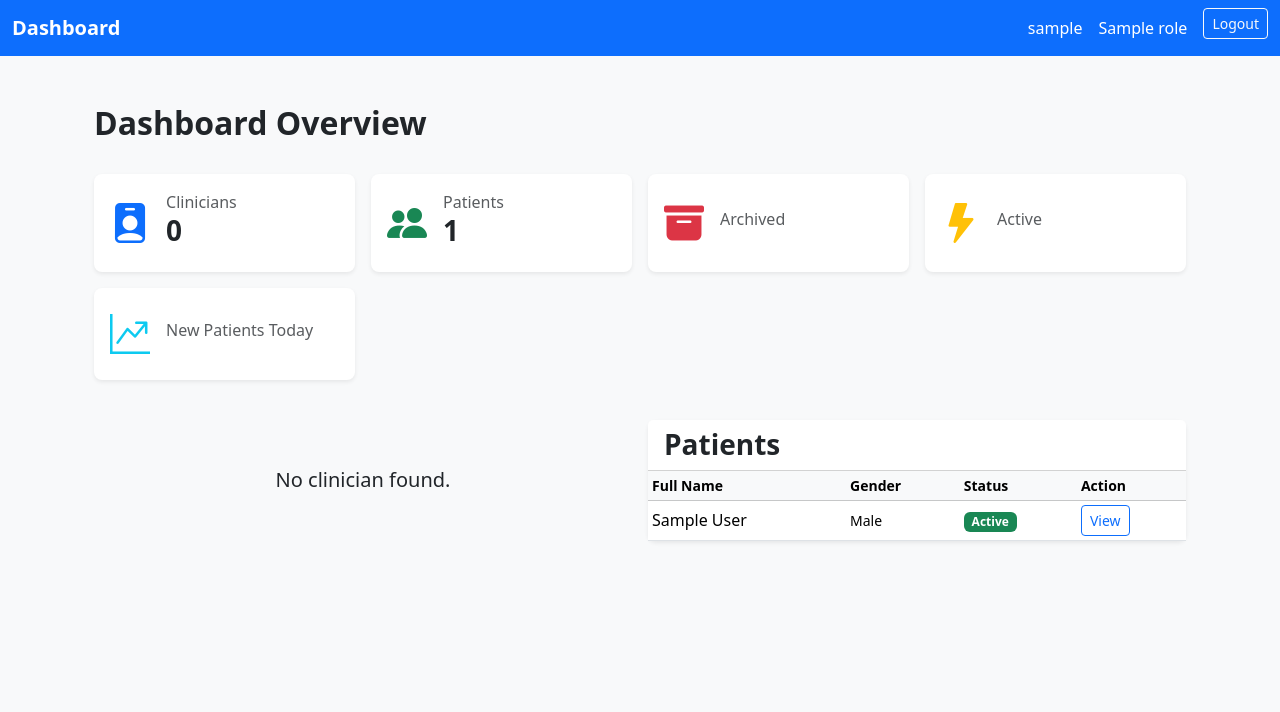
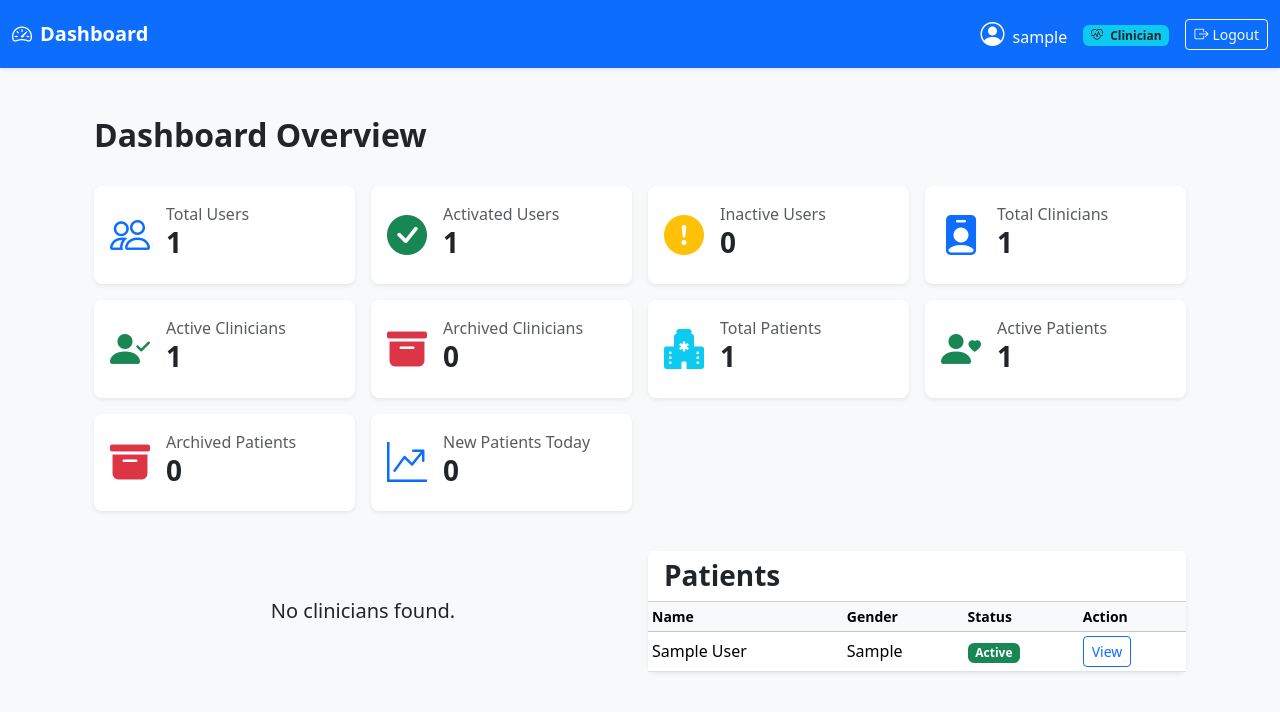
Before and after one commit to CS-LTU/com7033-assignment-julianaifionu, a Flask app: page /admin/dashboard in a window 1280 px wide. Shown: the top 712 px of the page. Run offline with Flask 3, Linux system fonts and the light colour scheme; the visitor is signed in with stand-in values (Sample User, id 1); tables that the repository leaves empty hold one stand-in row (values such as "Sample post").

Commit message:
Add templates for clinician viewing and editing and update dashboard views

```diff
--- a/templates/admin/dashboard.html
+++ b/templates/admin/dashboard.html
@@ -5,9 +5,46 @@ block content %}
 	<div class="d-flex justify-content-between align-items-center mb-4">
 		<h2 class="fw-bold">Dashboard Overview</h2>
 	</div>
-
 	<div class="row g-3 mb-4">
-		<!-- Total Clinicians -->
+		<div class="col-md-4 col-lg-3">
+			<div class="card shadow-sm border-0 h-100">
+				<div class="card-body d-flex align-items-center">
+					<div class="me-3 text-primary">
+						<i class="bi bi-people fs-1"></i>
+					</div>
+					<div>
+						<p class="text-muted mb-0">Total Users</p>
+						<h3 class="fw-bold">{{ user_stats.total }}</h3>
+					</div>
+				</div>
+			</div>
+		</div>
+		<div class="col-md-4 col-lg-3">
+			<div class="card shadow-sm border-0 h-100">
+				<div class="card-body d-flex align-items-center">
+					<div class="me-3 text-success">
+						<i class="bi bi-check-circle-fill fs-1"></i>
+					</div>
+					<div>
+						<p class="text-muted mb-0">Activated Users</p>
+						<h3 class="fw-bold">{{ user_stats.active }}</h3>
+					</div>
+				</div>
+			</div>
+		</div>
+		<div class="col-md-4 col-lg-3">
+			<div class="card shadow-sm border-0 h-100">
+				<div class="card-body d-flex align-items-center">
+					<div class="me-3 text-warning">
+						<i class="bi bi-exclamation-circle-fill fs-1"></i>
+					</div>
+					<div>
+						<p class="text-muted mb-0">Inactive Users</p>
+						<h3 class="fw-bold">{{ user_stats.inactive }}</h3>
+					</div>
+				</div>
+			</div>
+		</div>
 		<div class="col-md-4 col-lg-3">
 			<div class="card shadow-sm border-0 h-100">
 				<div class="card-body d-flex align-items-center">
@@ -15,29 +52,25 @@ block content %}
 						<i class="bi bi-person-badge-fill fs-1"></i>
 					</div>
 					<div>
-						<p class="text-muted mb-0">Clinicians</p>
-						<h3 class="fw-bold">{{ clinicians|length }}</h3>
+						<p class="text-muted mb-0">Total Clinicians</p>
+						<h3 class="fw-bold">{{ clinician_stats.total }}</h3>
 					</div>
 				</div>
 			</div>
 		</div>
-
-		<!-- Total Patients -->
 		<div class="col-md-4 col-lg-3">
 			<div class="card shadow-sm border-0 h-100">
 				<div class="card-body d-flex align-items-center">
 					<div class="me-3 text-success">
-						<i class="bi bi-people-fill fs-1"></i>
+						<i class="bi bi-person-check-fill fs-1"></i>
 					</div>
 					<div>
-						<p class="text-muted mb-0">Patients</p>
-						<h3 class="fw-bold">{{ patients|length }}</h3>
+						<p class="text-muted mb-0">Active Clinicians</p>
+						<h3 class="fw-bold">{{ clinician_stats.active }}</h3>
 					</div>
 				</div>
 			</div>
 		</div>
-
-		<!-- Total Archived Patients -->
 		<div class="col-md-4 col-lg-3">
 			<div class="card shadow-sm border-0 h-100">
 				<div class="card-body d-flex align-items-center">
@@ -45,38 +78,60 @@ block content %}
 						<i class="bi bi-archive-fill fs-1"></i>
 					</div>
 					<div>
-						<p class="text-muted mb-0">Archived</p>
-						<h3 class="fw-bold">{{ archived_patients }}</h3>
+						<p class="text-muted mb-0">Archived Clinicians</p>
+						<h3 class="fw-bold">{{ clinician_stats.archived }}</h3>
 					</div>
 				</div>
 			</div>
 		</div>
-
-		<!-- Total Active Patients -->
 		<div class="col-md-4 col-lg-3">
 			<div class="card shadow-sm border-0 h-100">
 				<div class="card-body d-flex align-items-center">
-					<div class="me-3 text-warning">
-						<i class="bi bi-lightning-fill fs-1"></i>
+					<div class="me-3 text-info">
+						<i class="bi bi-hospital-fill fs-1"></i>
 					</div>
 					<div>
-						<p class="text-muted mb-0">Active</p>
-						<h3 class="fw-bold">{{ active_patients }}</h3>
+						<p class="text-muted mb-0">Total Patients</p>
+						<h3 class="fw-bold">{{ patient_stats.total }}</h3>
 					</div>
 				</div>
 			</div>
 		</div>
-
-		<!-- New Patients Today -->
 		<div class="col-md-4 col-lg-3">
 			<div class="card shadow-sm border-0 h-100">
 				<div class="card-body d-flex align-items-center">
-					<div class="me-3 text-info">
+					<div class="me-3 text-success">
+						<i class="bi bi-person-heart fs-1"></i>
+					</div>
+					<div>
+						<p class="text-muted mb-0">Active Patients</p>
+						<h3 class="fw-bold">{{ patient_stats.active }}</h3>
+					</div>
+				</div>
+			</div>
+		</div>
+		<div class="col-md-4 col-lg-3">
+			<div class="card shadow-sm border-0 h-100">
+				<div class="card-body d-flex align-items-center">
+					<div class="me-3 text-danger">
+						<i class="bi bi-archive-fill fs-1"></i>
+					</div>
+					<div>
+						<p class="text-muted mb-0">Archived Patients</p>
+						<h3 class="fw-bold">{{ patient_stats.archived }}</h3>
+					</div>
+				</div>
+			</div>
+		</div>
+		<div class="col-md-4 col-lg-3">
+			<div class="card shadow-sm border-0 h-100">
+				<div class="card-body d-flex align-items-center">
+					<div class="me-3 text-primary">
 						<i class="bi bi-graph-up-arrow fs-1"></i>
 					</div>
 					<div>
 						<p class="text-muted mb-0">New Patients Today</p>
-						<h3 class="fw-bold">{{ new_patients_today }}</h3>
+						<h3 class="fw-bold">{{ patient_stats.new }}</h3>
 					</div>
 				</div>
 			</div>
@@ -86,40 +141,40 @@ block content %}
 		<div class="col-12 col-lg-6">
 			{% if clinicians %}
 			<div class="card shadow-sm border-0 h-100">
-				<div
-					class="card-header d-flex justify-content-between align-items-center bg-white"
-				>
+				<div class="card-header bg-white">
 					<h3 class="mb-0 fw-bold">Clinicians</h3>
 				</div>
 
 				<div class="table-responsive">
 					<table class="table table-hover table-sm mb-0">
 						<thead class="table-light small">
-							<tr class="">
-								<th scope="col">Full Name</th>
-								<th scope="col">Specialisation</th>
-								<th scope="col">Status</th>
+							<tr>
+								<th>Name</th>
+								<th>Specialisation</th>
+								<th>Status</th>
+								<th>Action</th>
 							</tr>
 						</thead>
-
 						<tbody>
 							{% for c in clinicians[:5] %}
-
 							<tr class="align-middle">
-								<td>
-									<div class="small text-muted">{{ c["full_name"] }}</div>
-								</td>
-
+								<td>{{ c["full_name"] }}</td>
 								<td class="small text-muted">
 									{{ c["specialization"]|capitalize }}
 								</td>
-
 								<td>
-									{% if c["is_active"] %}
+									{% if c["is_archived"] %}
+									<span class="badge bg-secondary">Archived</span>
+									{% else %}
 									<span class="badge bg-success">Active</span>
-									{% else %}
-									<span class="badge bg-secondary">Inactive</span>
 									{% endif %}
+								</td>
+								<td>
+									<a
+										href="{{ url_for('view_clinician', clinician_id=c['clinician_id']) }}"
+										class="btn btn-sm btn-outline-primary"
+										>View</a
+									>
 								</td>
 							</tr>
 							{% endfor %}
@@ -129,17 +184,14 @@ block content %}
 			</div>
 			{% else %}
 			<div class="text-center mt-5">
-				<h5>No clinician found.</h5>
+				<h5>No clinicians found.</h5>
 			</div>
 			{% endif %}
 		</div>
-
 		<div class="col-12 col-lg-6">
 			{% if patients %}
 			<div class="card shadow-sm border-0 h-100">
-				<div
-					class="card-header d-flex justify-content-between align-items-center bg-white"
-				>
+				<div class="card-header bg-white">
 					<h3 class="mb-0 fw-bold">Patients</h3>
 				</div>
 
@@ -147,26 +199,17 @@ block content %}
 					<table class="table table-hover table-sm mb-0">
 						<thead class="table-light small">
 							<tr>
-								<th scope="col">Full Name</th>
-								<th scope="col">Gender</th>
-								<th scope="col">Status</th>
-								<th scope="col">Action</th>
+								<th>Name</th>
+								<th>Gender</th>
+								<th>Status</th>
+								<th>Action</th>
 							</tr>
 						</thead>
-
 						<tbody>
 							{% for p in patients[:5] %}
 							<tr class="align-middle">
 								<td>{{ p["first_name"] }} {{ p["last_name"] }}</td>
-
-								<td class="small">
-									{% if p["gender"] == "female" %}
-									<span class="">Female</span>
-									{% else %}
-									<span class="">Male</span>
-									{% endif %}
-								</td>
-
+								<td>{{ p["gender"]|capitalize }}</td>
 								<td>
 									{% if p["is_archived"] %}
 									<span class="badge bg-secondary">Archived</span>
@@ -178,9 +221,8 @@ block content %}
 									<a
 										href="{{ url_for('view_patient', patient_id=p['patient_id']) }}"
 										class="btn btn-sm btn-outline-primary"
+										>View</a
 									>
-										View
-									</a>
 								</td>
 							</tr>
 							{% endfor %}
--- a/templates/partials/navbar.html
+++ b/templates/partials/navbar.html
@@ -1,66 +1,93 @@
-<nav class="navbar navbar-expand-sm bg-primary navbar-dark">
+<nav class="navbar navbar-expand-sm navbar-dark bg-primary shadow-sm">
 	<div class="container-fluid">
-		{% if role_name=="admin" %}
+		{% if role_name == "admin" %}
 		<a
-			class="navbar-brand fw-bold text-white"
+			class="navbar-brand fw-bold d-flex align-items-center"
 			href="{{ url_for('admin_dashboard') }}"
-			>Dashboard</a
 		>
+			<i class="bi bi-speedometer2 me-2"></i> Dashboard
+		</a>
 		{% else %}
-		<a class="navbar-brand fw-bold text-white" href="{{ url_for('dashboard') }}"
-			>Dashboard</a
+		<a
+			class="navbar-brand fw-bold d-flex align-items-center"
+			href="{{ url_for('dashboard') }}"
 		>
+			<i class="bi bi-speedometer2 me-2"></i> Dashboard
+		</a>
 		{% endif %}
 		<button
 			class="navbar-toggler"
 			type="button"
 			data-bs-toggle="collapse"
 			data-bs-target="#navbarNav"
-			aria-controls="navbarNav"
-			aria-expanded="false"
-			aria-label="Toggle navigation"
 		>
 			<span class="navbar-toggler-icon"></span>
 		</button>
 		<div class="collapse navbar-collapse" id="navbarNav">
-			<ul class="navbar-nav ms-auto mb-2 mb-lg-0">
+			<ul class="navbar-nav ms-auto align-items-center">
 				{% if username and role_name %}
 				<li class="nav-item">
-					<span class="nav-link text-white"> {{ username }} </span>
+					<span class="nav-link text-white">
+						<i class="bi bi-person-circle me-1 fs-4"></i> {{ username }}
+					</span>
 				</li>
 				<li class="nav-item">
-					<span class="nav-link text-white"> {{ role_name }} </span>
+					<span class="nav-link">
+						{% if role_name == "admin" %}
+						<span class="badge bg-warning text-dark"
+							><i class="bi bi-shield-lock me-1"></i> Admin</span
+						>
+						{% else %}
+						<span class="badge bg-info text-dark"
+							><i class="bi bi-heart-pulse me-1"></i> Clinician</span
+						>
+						{% endif %}
+					</span>
 				</li>
-				{% if role_name=="clinician" %}
+				{% if role_name == "clinician" %}
 				<li class="nav-item">
 					<a
-						class="nav-link text-white"
+						class="nav-link text-white d-flex align-items-center"
 						href="{{ url_for('create_patient_get') }}"
-						>New Patient</a
 					>
+						<i class="bi bi-person-plus me-1"></i> New Patient
+					</a>
 				</li>
-				{% endif%} {% if role_name=="admin" %}
+				{% endif %}
+				{% if role_name == "admin" %}
 				<li class="nav-item">
 					<a
-						class="nav-link text-white"
+						class="nav-link text-white d-flex align-items-center"
 						href="{{ url_for('create_clinician_get') }}"
-						>Create Clinician</a
 					>
+						<i class="bi bi-person-badge me-1"></i> New Clinician
+					</a>
+				</li>
+				<li class="nav-item">
+					<a
+						class="nav-link text-white d-flex align-items-center"
+						href="{{ url_for('view_clinicians') }}"
+					>
+						<i class="bi bi-person-badge me-1"></i> Clinicians
+					</a>
 				</li>
 				{% endif %}
 				<li class="nav-item">
 					<form action="{{ url_for('logout') }}" method="POST" class="d-inline">
-						<button type="submit" class="btn btn-sm btn-outline-light ms-2">
-							Logout
+						<button
+							type="submit"
+							class="btn btn-sm btn-outline-light ms-2 d-flex align-items-center"
+						>
+							<i class="bi bi-box-arrow-right me-1"></i> Logout
 						</button>
 					</form>
 				</li>
 
 				{% else %}
 				<li class="nav-item">
-					<a class="nav-link text-white" href="{{ url_for('login_get') }}"
-						>Login</a
-					>
+					<a class="nav-link text-white" href="{{ url_for('login_get') }}">
+						<i class="bi bi-box-arrow-in-right me-1"></i> Login
+					</a>
 				</li>
 				{% endif %}
 			</ul>
--- a/templates/partials/step_icon_navigation.html
+++ b/templates/partials/step_icon_navigation.html
@@ -3,23 +3,17 @@
 		<div class="circle active"><i class="bi bi-person-fill"></i></div>
 		<p class="text-secondary">Demographic</p>
 	</div>
-
 	<div class="step-line"></div>
-
 	<div class="step-icon" id="icon2">
 		<div class="circle"><i class="bi bi-house-heart-fill"></i></div>
 		<p class="text-secondary">Lifestyle</p>
 	</div>
-
 	<div class="step-line"></div>
-
 	<div class="step-icon" id="icon3">
 		<div class="circle"><i class="bi bi-heart-pulse-fill"></i></div>
 		<p class="text-secondary">Medical</p>
 	</div>
-
 	<div class="step-line"></div>
-
 	<div class="step-icon" id="icon4">
 		<div class="circle"><i class="bi bi-check2-circle"></i></div>
 		<p class="text-secondary">Review</p>
```
Also changed, not shown: templates/admin/edit_clinician.html (added, +65 -0 lines), templates/admin/view_all_clinicians.html (added, +92 -0 lines), templates/admin/view_clinician.html (added, +140 -0 lines), templates/clinicians/dashboard.html (+4 -14 lines), templates/errors/404.html (added, +39 -0 lines).
